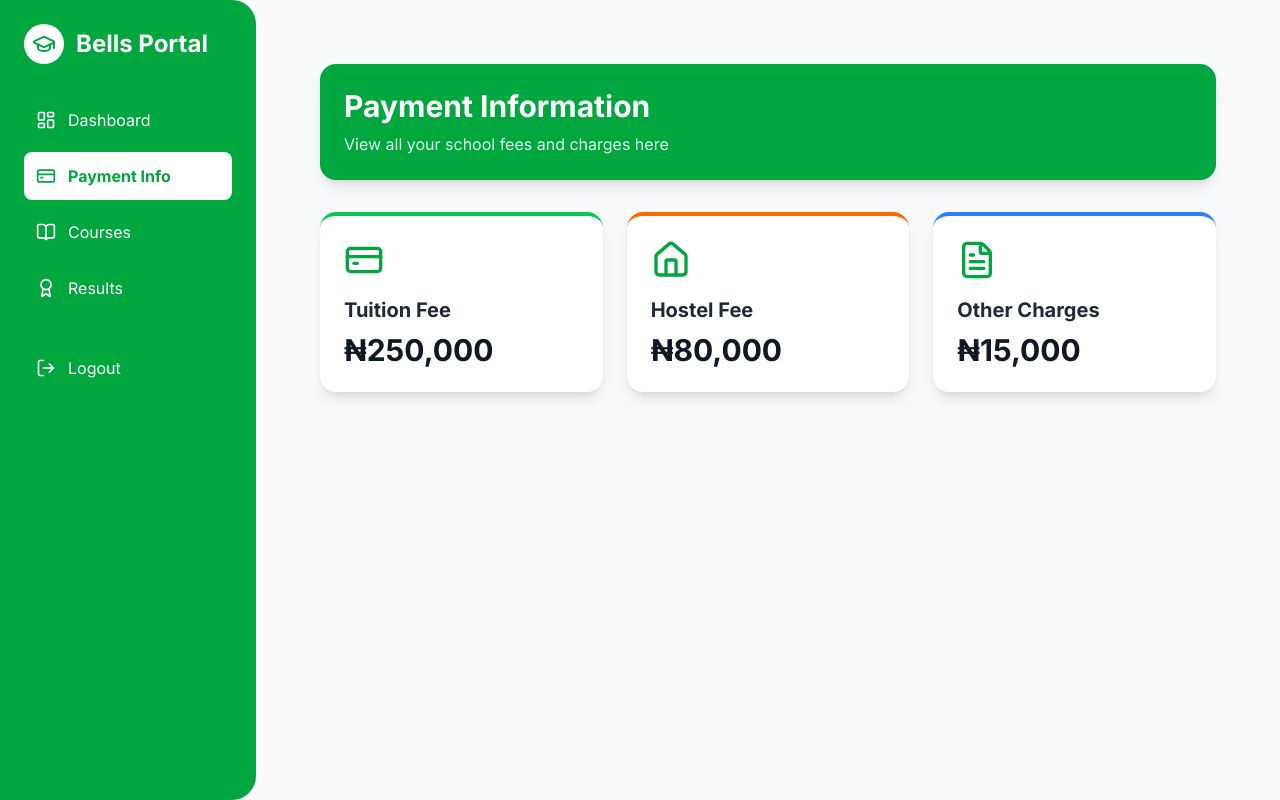
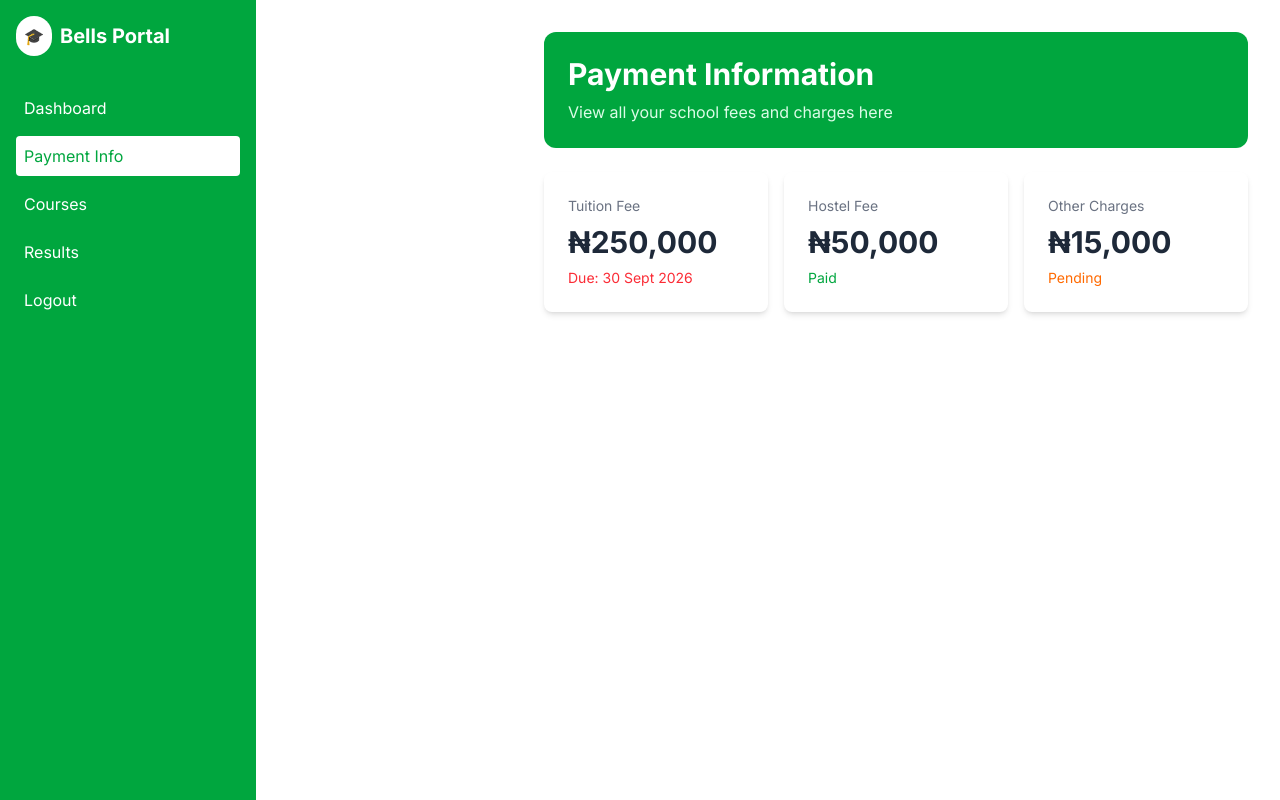
Before and after one commit to akinsolaoluwasegun19-cyber/school-portal, a Next.js app: page /payment in a window 1280 px wide. Built offline with nearby package versions, Linux system fonts and the light colour scheme.

Commit message:
fix: make sidebar responsive for mobile

```diff
--- a/app/dashboard/page.tsx
+++ b/app/dashboard/page.tsx
@@ -1,40 +1,29 @@
-import { LayoutDashboard, CreditCard, BookOpen, Award } from "lucide-react";
-import Link from "next/link";
-
 export default function DashboardPage() {
   return (
-    <div className="p-6 md:p-8">
-      <div className="bg-green-600 text-white p-6 rounded-2xl mb-8 shadow-lg">
-        <h1 className="text-3xl font-bold">Welcome to Bells Portal</h1>
-        <p className="text-green-100 mt-2">Student Dashboard</p>
+    <div className="space-y-6">
+      <div className="bg-white rounded-xl p-6 shadow-md">
+        <h1 className="text-2xl md:text-3xl font-bold text-gray-800 mb-2">Welcome back to Bells Portal</h1>
+        <p className="text-gray-600">Akinsola Kolawole • Computer Science 300L</p>
       </div>
 
-      <div className="grid grid-cols-1 md:grid-cols-2 lg:grid-cols-3 gap-6">
-
-        <Link href="/payment" className="bg-white p-6 rounded-2xl shadow-lg hover:shadow-xl border-t-4 border-green-500 transition">
-          <CreditCard size={40} className="text-green-600 mb-3" />
-          <h3 className="text-xl font-bold text-gray-900">Payment Info</h3>
-          <p className="text-gray-600 mt-1">View tuition, hostel & other fees</p>
-        </Link>
-
-        <Link href="/student-info" className="bg-white p-6 rounded-2xl shadow-lg hover:shadow-xl border-t-4 border-blue-500 transition">
-          <LayoutDashboard size={40} className="text-blue-600 mb-3" />
-          <h3 className="text-xl font-bold text-gray-900">Student Information</h3>
-          <p className="text-gray-600 mt-1">View your personal details</p>
-        </Link>
-
-        <Link href="/courses" className="bg-white p-6 rounded-2xl shadow-lg hover:shadow-xl border-t-4 border-purple-500 transition">
-          <BookOpen size={40} className="text-purple-600 mb-3" />
-          <h3 className="text-xl font-bold text-gray-900">Courses</h3>
-          <p className="text-gray-600 mt-1">Register & view courses</p>
-        </Link>
-
-        <Link href="/results" className="bg-white p-6 rounded-2xl shadow-lg hover:shadow-xl border-t-4 border-orange-500 transition">
-          <Award size={40} className="text-orange-600 mb-3" />
-          <h3 className="text-xl font-bold text-gray-900">Results</h3>
-          <p className="text-gray-600 mt-1">Check your results</p>
-        </Link>
+      <div className="grid grid-cols-1 md:grid-cols-2 lg:grid-cols-4 gap-4">
+        <div className="bg-blue-50 p-4 rounded-lg">
+          <p className="text-sm text-gray-600">CGPA</p>
+          <p className="text-2xl font-bold">4.21</p>
+        </div>
+        <div className="bg-green-50 p-4 rounded-lg">
+          <p className="text-sm text-gray-600">Courses</p>
+          <p className="text-2xl font-bold">7</p>
+        </div>
+        <div className="bg-orange-50 p-4 rounded-lg">
+          <p className="text-sm text-gray-600">Outstanding</p>
+          <p className="text-2xl font-bold">₦265k</p>
+        </div>
+        <div className="bg-purple-50 p-4 rounded-lg">
+          <p className="text-sm text-gray-600">Attendance</p>
+          <p className="text-2xl font-bold">92%</p>
+        </div>
       </div>
     </div>
-  );
+  )
 }
--- a/app/layout.tsx
+++ b/app/layout.tsx
@@ -1,74 +1,55 @@
-"use client";
-import { Inter } from "next/font/google";
-import "./globals.css";
-import Link from "next/link";
-import { usePathname } from "next/navigation";
-import { LayoutDashboard, CreditCard, BookOpen, Award, LogOut, GraduationCap } from "lucide-react";
+'use client'
+import './globals.css'
+import { Inter } from 'next/font/google'
+import { useState } from 'react'
+import { Menu, X } from 'lucide-react'
 
-const inter = Inter({ subsets: ["latin"] });
+const inter = Inter({ subsets: ['latin'] })
 
-const menu = [
-  { name: "Dashboard", href: "/", icon: LayoutDashboard },
-  { name: "Payment Info", href: "/payment", icon: CreditCard },
-  { name: "Courses", href: "/courses", icon: BookOpen },
-  { name: "Results", href: "/results", icon: Award },
-];
-
-export default function RootLayout({
-  children,
-}: {
-  children: React.ReactNode;
-}) {
-  const pathname = usePathname();
+export default function RootLayout({ children }: { children: React.ReactNode }) {
+  const [sidebarOpen, setSidebarOpen] = useState(false)
 
   return (
     <html lang="en">
-      <body className={inter.className}>
-        <div className="flex">
+      <body className={`${inter.className} overflow-x-hidden bg-gray-50`}>
+        <div className="flex min-h-screen">
 
-          {/* Sidebar with curved right edge ONLY change here */}
-          <div className="bg-green-600 h-screen w-64 p-6 text-white fixed left-0 top-0 rounded-r-3xl">
+          {/* Mobile menu button - only shows on small screens */}
+          <button
+            onClick={() => setSidebarOpen(!sidebarOpen)}
+            className="fixed top-4 left-4 z-50 md:hidden bg-green-600 text-white p-2 rounded-lg shadow-lg"
+          >
+            {sidebarOpen ? <X size={24} /> : <Menu size={24} />}
+          </button>
 
-            {/* Logo + Title */}
-            <div className="flex items-center gap-3 mb-8">
-              <GraduationCap size={40} className="bg-white text-green-600 p-2 rounded-full" />
-              <h1 className="text-2xl font-bold">Bells Portal</h1>
+          {/* Sidebar */}
+          <aside className={`
+            fixed md:static inset-y-0 left-0 z-40
+            w-64 bg-green-600 text-white p-4
+            transform transition-transform duration-300
+            ${sidebarOpen ? 'translate-x-0' : '-translate-x-full md:translate-x-0'}
+          `}>
+            <div className="flex items-center gap-2 mb-8 mt-12 md:mt-0">
+              <div className="bg-white rounded-full p-2">🎓</div>
+              <h1 className="text-xl font-bold">Bells Portal</h1>
             </div>
 
-            {/* Menu */}
+            {/* Nav links - update the hrefs to match your routes */}
             <nav className="space-y-2">
-              {menu.map((item) => {
-                const isActive = pathname === item.href;
+              <a href="/dashboard" className="block p-2 rounded hover:bg-green-700">Dashboard</a>
+              <a href="/payment" className="block p-2 rounded bg-white text-green-600">Payment Info</a>
+              <a href="/courses" className="block p-2 rounded hover:bg-green-700">Courses</a>
+              <a href="/student-info" className="block p-2 rounded hover:bg-green-700">Results</a>
+              <a href="/logout" className="block p-2 rounded hover:bg-green-700">Logout</a>
+            </nav>
+          </aside>
 
-                return (
-                  <Link
-                    key={item.name}
-                    href={item.href}
-                    className={`flex items-center gap-3 p-3 rounded-lg transition-all ${
-                      isActive
-                        ? "bg-white text-green-600 font-bold"
-                        : "hover:bg-green-700"
-                    }`}
-                  >
-                    <item.icon size={20} />
-                    {item.name}
-                  </Link>
-                );
-              })}
-
-              <button className="flex items-center gap-3 p-3 rounded-lg hover:bg-green-700 w-full mt-8">
-                <LogOut size={20} />
-                Logout
-              </button>
-            </nav>
-          </div>
-
-          {/* Main content */}
-          <main className="ml-64 flex-1 p-8 bg-gray-50 min-h-screen">
+          {/* Main content - pushes right on desktop, full width on mobile */}
+          <main className="flex-1 md:ml-64 w-full p-4 md:p-8 pt-20 md:pt-8">
             {children}
           </main>
         </div>
       </body>
     </html>
-  );
+  )
 }
--- a/app/payment/page.tsx
+++ b/app/payment/page.tsx
@@ -1,55 +1,32 @@
-import { CreditCard, Home, FileText } from "lucide-react";
-import Link from "next/link";
-
-const fees = [
-  {
-    name: "Tuition Fee",
-    amount: "₦250,000",
-    icon: CreditCard,
-    color: "border-green-500",
-    href: "/tuition"
-  },
-  {
-    name: "Hostel Fee",
-    amount: "₦80,000",
-    icon: Home,
-    color: "border-orange-500",
-    href: "/hostel"
-  },
-  {
-    name: "Other Charges",
-    amount: "₦15,000",
-    icon: FileText,
-    color: "border-blue-500",
-    href: "/others"
-  }
-];
-
-export default function PaymentInfo() {
+export default function PaymentPage() {
   return (
-    <div className="p-6 md:p-8">
-
-      {/* Green bar like Dashboard welcome */}
-      <div className="bg-green-600 text-white p-6 rounded-2xl mb-8 shadow-lg">
-        <h1 className="text-3xl font-bold">Payment Information</h1>
-        <p className="text-green-100 mt-2">View all your school fees and charges here</p>
+    <div className="space-y-6">
+      {/* Header card */}
+      <div className="bg-green-600 text-white rounded-xl p-6">
+        <h1 className="text-2xl md:text-3xl font-bold mb-2">Payment Information</h1>
+        <p className="text-green-100">View all your school fees and charges here</p>
       </div>
 
-      {/* Fee Cards - No Paid/Pending */}
-      <div className="grid grid-cols-1 md:grid-cols-3 gap-6">
-        {fees.map((fee) => {
-          const Icon = fee.icon;
-          return (
-            <Link href={fee.href} key={fee.name} className="block">
-              <div className={`bg-white p-6 rounded-2xl shadow-lg border-t-4 ${fee.color} hover:shadow-2xl hover:scale-105 transition-all cursor-pointer`}>
-                <Icon size={40} className="text-green-600 mb-4" />
-                <h3 className="text-xl font-bold text-gray-800 mb-2">{fee.name}</h3>
-                <p className="text-3xl font-bold text-gray-900">{fee.amount}</p>
-              </div>
-            </Link>
-          );
-        })}
+      {/* Fee cards - stacks on mobile, 3 columns on desktop */}
+      <div className="grid grid-cols-1 md:grid-cols-3 gap-4">
+        <div className="bg-white p-6 rounded-lg shadow-md border-gray-200">
+          <h3 className="text-gray-500 text-sm mb-2">Tuition Fee</h3>
+          <p className="text-3xl font-bold text-gray-800">₦250,000</p>
+          <p className="text-red-500 text-sm mt-2">Due: 30 Sept 2026</p>
+        </div>
+
+        <div className="bg-white p-6 rounded-lg shadow-md border-gray-200">
+          <h3 className="text-gray-500 text-sm mb-2">Hostel Fee</h3>
+          <p className="text-3xl font-bold text-gray-800">₦50,000</p>
+          <p className="text-green-600 text-sm mt-2">Paid</p>
+        </div>
+
+        <div className="bg-white p-6 rounded-lg shadow-md border-gray-200">
+          <h3 className="text-gray-500 text-sm mb-2">Other Charges</h3>
+          <p className="text-3xl font-bold text-gray-800">₦15,000</p>
+          <p className="text-orange-500 text-sm mt-2">Pending</p>
+        </div>
       </div>
     </div>
-  );
+  )
 }
--- a/package.json
+++ b/package.json
@@ -9,7 +9,7 @@
     "lint": "eslint"
   },
   "dependencies": {
-    "lucide-react": "^1.20.0",
+    "lucide-react": "^1.21.0",
     "next": "16.2.9",
     "react": "19.2.4",
     "react-dom": "19.2.4"
```
Also changed, not shown: 1 other file (tests, documents, lock files or other folders).
